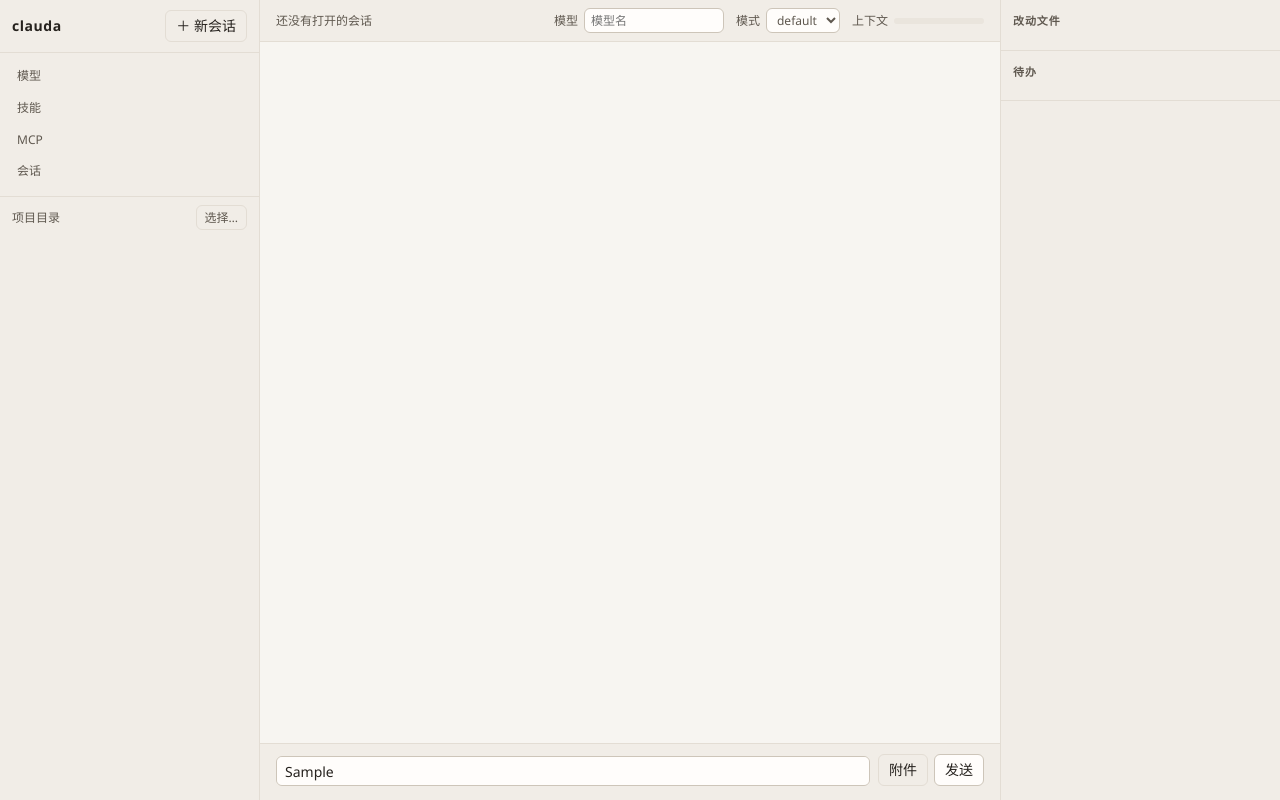
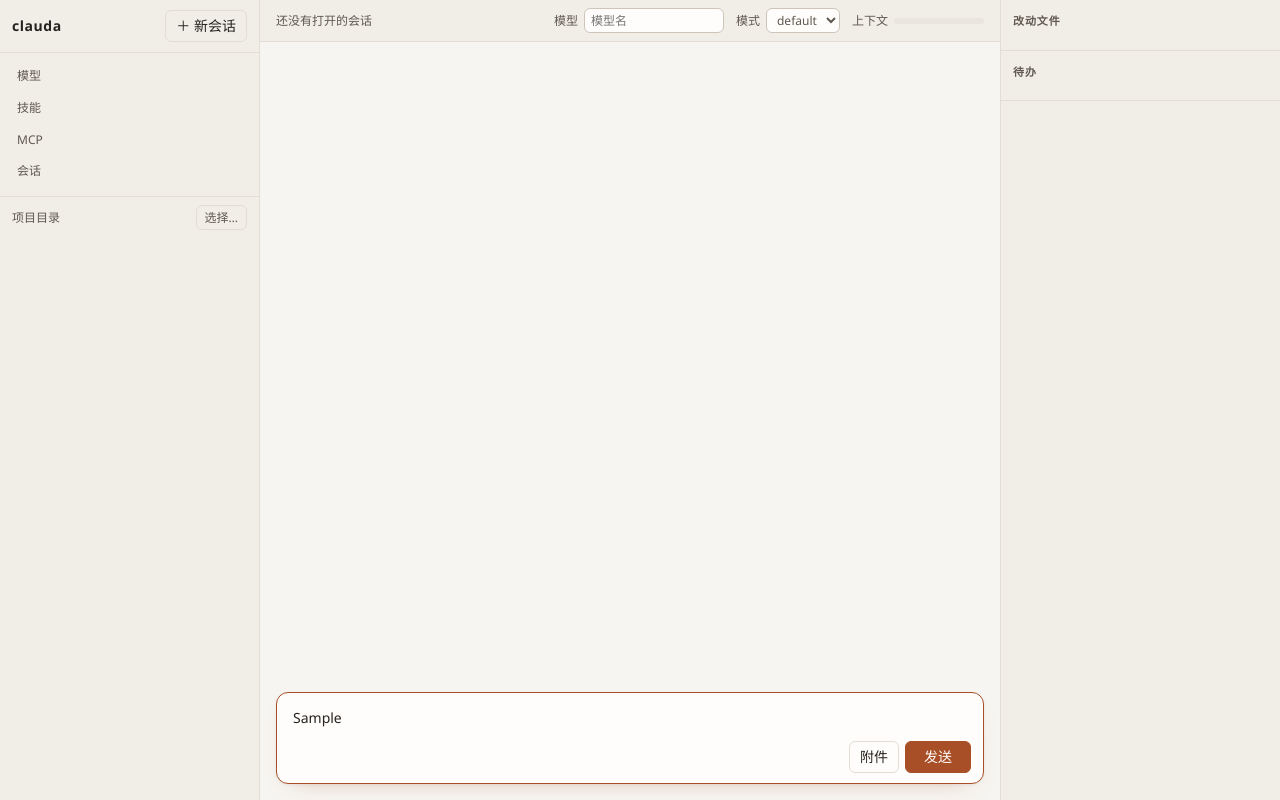
Before and after one commit to sylarjyd/clauda, an Electron app: page desktop/renderer/index.html in a window 1280 px wide. Both pictures are taken after typing "Sample" into the empty fields and a click on the button "发送". Drawn offline with Linux system fonts and the light colour scheme; no server answers.

Commit message:
style(desktop): 底部输入框做大，改成一张卡片
原来它是一条贴边的通栏：1px 上边框、textarea 只有 `rows="1"` 一行高、按钮和正文挤在同一
行 —— 打字的地方看着像这条栏的附属品，而不像这个应用最主要的那块桌面。

现在做成压在中栏底部的一张卡片：左右各留 16px 与 `.stream` 的边距对齐，textarea 至少三行
高，焦点落进来时整张卡片描上 accent 边。卡片自己就是输入框的样子，里面的 textarea 于是
不画边框、不填底色 —— 两层框叠在一起会读成两个控件，焦点环交给 `:focus-within` 出。

「发送」改成全应用唯一的实心按钮：accent 的力气集中在这一处，比到处点缀好认。

```diff
--- a/desktop/renderer/app.js
+++ b/desktop/renderer/app.js
@@ -1120,6 +1120,8 @@
   void submit()
 })
 
+// 随内容长高。这个 200 和 style.css 里 `.composer textarea` 的 `max-height` 是同一个数，
+// 改一处要改两处 —— 最小高度（三行）那边只由 CSS 的 `min-height` 兜着，这里不必管
 els.input.addEventListener('input', () => {
   els.input.style.height = 'auto'
   els.input.style.height = `${Math.min(200, els.input.scrollHeight)}px`
--- a/desktop/renderer/style.css
+++ b/desktop/renderer/style.css
@@ -659,30 +659,88 @@
   font-size: 12.5px;
 }
 
+/*
+ * 底部的写作区。
+ *
+ * 原样是一条贴边的通栏：1px 上边框、textarea 只有 `rows="1"` 一行高、按钮和正文挤在
+ * 同一行 —— 打字的地方看着像这条栏的附属品，而不像是这个应用最主要的那块桌面。
+ * 现在做成**压在中栏底部的一张卡片**：左右各留 16px，和 `.stream` 的边距对齐；textarea
+ * 至少三行高；焦点落进来时整张卡片描上 accent 边（`:focus-within`），不必去盯
+ * textarea 那 1px 的边框变化。投影只给一点点 —— 要的是「压在消息流之上」，不是又一块
+ * 平贴的面板。
+ *
+ * `flex-wrap` + `.attach-list` 的 `flex-basis: 100%` 照旧：附件条要独占一行，而
+ * textarea 的父节点不许换（见 index.html 那条注释）。
+ */
 .composer {
   display: flex;
   align-items: flex-end;
-  /* 附件条要能独占一行：见 `.attach-list` 的 `flex-basis: 100%`。
-     不换行的话 chip 会和 textarea、按钮挤在同一行里 */
   flex-wrap: wrap;
   gap: 8px;
-  padding: 10px 16px 14px;
-  border-top: 1px solid var(--line);
-  background: var(--bg-soft);
+  margin: 0 16px 16px;
+  padding: 12px 12px 10px;
+  border: 1px solid var(--line-strong);
+  border-radius: 12px;
+  background: var(--bg-raise);
+  box-shadow:
+    0 1px 3px rgba(38, 34, 30, 0.05),
+    0 10px 26px -20px rgba(38, 34, 30, 0.4);
+  transition:
+    border-color 0.15s ease,
+    box-shadow 0.15s ease;
 }
 
+.composer:focus-within {
+  border-color: var(--accent);
+  box-shadow:
+    0 1px 3px rgba(38, 34, 30, 0.05),
+    0 10px 26px -18px rgba(169, 79, 40, 0.5);
+}
+
+/*
+ * 卡片自己就是输入框的样子，里面的 textarea 于是**不画边框、不填底色** ——
+ * 两层框叠在一起会读成两个控件。
+ *
+ * 由此焦点环也从 textarea 移到卡片上（`:focus-within`）：`textarea:focus` 那条全局规则
+ * 本来就 `outline: none`，不冲突，也不会出现里外两道环。
+ *
+ * `min-height` 约三行，是「输入框太小了」那句抱怨的正解 —— `max-height` 和 app.js 里
+ * 那个 200 的上限**必须一致**（两边都写死了这个数），改一处要改两处。
+ */
 .composer textarea {
   flex: 1;
   min-width: 0;
+  min-height: 68px;
   max-height: 200px;
+  padding: 2px 4px;
+  border: none;
+  background: none;
   resize: none;
   overflow-y: auto;
 }
 
 .composer-actions {
   display: flex;
+  align-items: center;
   gap: 6px;
   flex: none;
+}
+
+/*
+ * 全应用只有这一个实心按钮。「发送」是这个界面上最主要的动作，其它按钮一律描边 ——
+ * 把 accent 的力气集中在这一处，比到处点缀好认。
+ */
+.composer-actions #send {
+  padding: 4px 18px;
+  border-color: var(--accent);
+  background: var(--accent);
+  color: #fffdfb;
+}
+
+.composer-actions #send:hover:not(:disabled) {
+  border-color: var(--accent-ink);
+  background: var(--accent-ink);
+  color: #fffdfb;
 }
 
 /* ---------------------------------------------------------------- 附件 */
```
Also changed, not shown: CLAUDA.md (+5 -0 lines).
